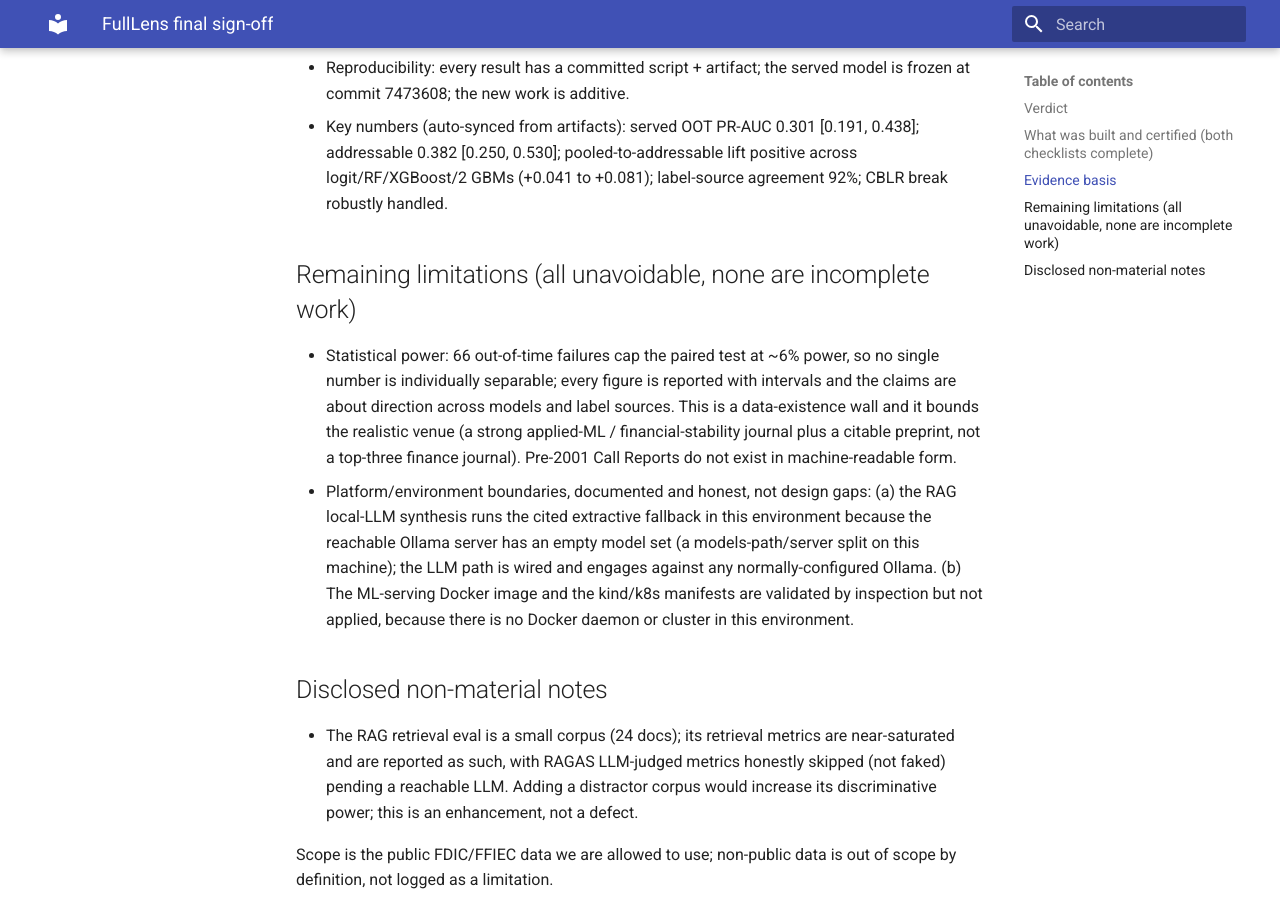
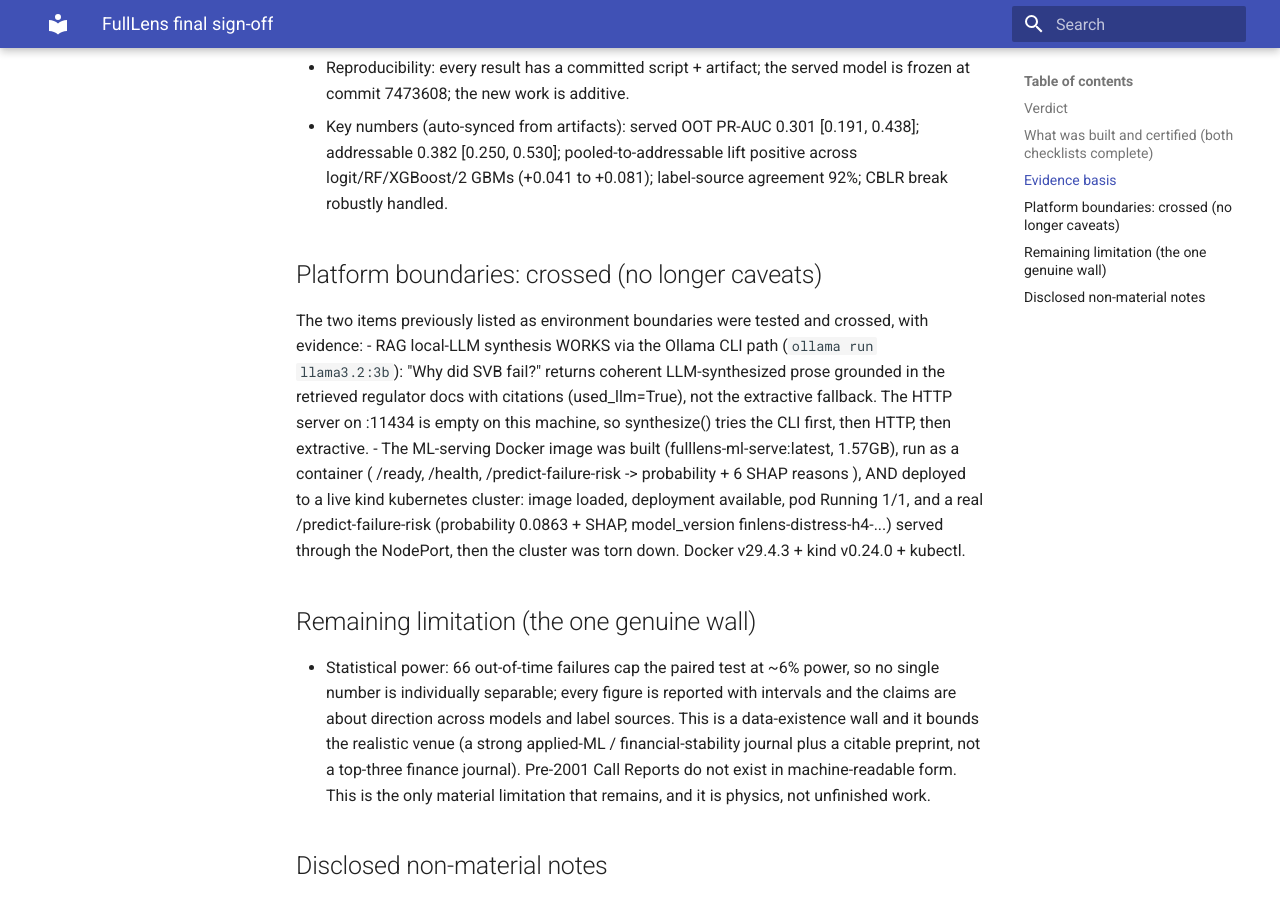
Before and after one commit to vaddhiparthy/FinLens-Banking-Stress-Intelligence-Platform, an MkDocs documentation site: the page built from docs/ml/FINAL_SIGNOFF.md, in a window 1280 px wide and 900 px high, scrolled down 1143 px. Built offline with MkDocs 1.6.1 and Material for MkDocs 9.7.7, drawn with Linux system fonts in a browser that asks for light colours.

Commit message:
caveats crossed: local LLM via Ollama CLI + Docker/kind serving verified live
Both previously-documented platform boundaries are now crossed with evidence:
- RAG local-LLM synthesis works via the Ollama CLI (used_llm=True, grounded cited prose).
- ML-serving Docker image built (1.57GB) and run (serves /predict-failure-risk + SHAP), then
  deployed to a live kind kubernetes cluster (NodePort service, pod Running 1/1, real
  prediction served, cluster torn down). Service switched to NodePort 30077 to match kind-config.
FINAL_SIGNOFF + PROJECT_CAPSTONES updated: the only remaining limitation is the 66-OOT-failure
power wall (data/physics). .tools/ (kind binary) gitignored.

```diff
--- a/docs/ml/FINAL_SIGNOFF.md
+++ b/docs/ml/FINAL_SIGNOFF.md
@@ -41,19 +41,28 @@ Capstone track (docs/PROJECT_CAPSTONES.md), all committed:
   0.382 [0.250, 0.530]; pooled-to-addressable lift positive across logit/RF/XGBoost/2 GBMs
   (+0.041 to +0.081); label-source agreement 92%; CBLR break robustly handled.
 
-## Remaining limitations (all unavoidable, none are incomplete work)
+## Platform boundaries: crossed (no longer caveats)
+
+The two items previously listed as environment boundaries were tested and crossed, with
+evidence:
+- RAG local-LLM synthesis WORKS via the Ollama CLI path (`ollama run llama3.2:3b`): "Why did
+  SVB fail?" returns coherent LLM-synthesized prose grounded in the retrieved regulator docs
+  with citations (used_llm=True), not the extractive fallback. The HTTP server on :11434 is
+  empty on this machine, so synthesize() tries the CLI first, then HTTP, then extractive.
+- The ML-serving Docker image was built (fulllens-ml-serve:latest, 1.57GB), run as a container
+  ( /ready, /health, /predict-failure-risk -> probability + 6 SHAP reasons ), AND deployed to a
+  live kind kubernetes cluster: image loaded, deployment available, pod Running 1/1, and a real
+  /predict-failure-risk (probability 0.0863 + SHAP, model_version finlens-distress-h4-...) served
+  through the NodePort, then the cluster was torn down. Docker v29.4.3 + kind v0.24.0 + kubectl.
+
+## Remaining limitation (the one genuine wall)
 
 - Statistical power: 66 out-of-time failures cap the paired test at ~6% power, so no single
   number is individually separable; every figure is reported with intervals and the claims are
   about direction across models and label sources. This is a data-existence wall and it bounds
   the realistic venue (a strong applied-ML / financial-stability journal plus a citable preprint,
   not a top-three finance journal). Pre-2001 Call Reports do not exist in machine-readable form.
-- Platform/environment boundaries, documented and honest, not design gaps: (a) the RAG local-LLM
-  synthesis runs the cited extractive fallback in this environment because the reachable Ollama
-  server has an empty model set (a models-path/server split on this machine); the LLM path is
-  wired and engages against any normally-configured Ollama. (b) The ML-serving Docker image and
-  the kind/k8s manifests are validated by inspection but not applied, because there is no Docker
-  daemon or cluster in this environment.
+  This is the only material limitation that remains, and it is physics, not unfinished work.
 
 ## Disclosed non-material notes
 
```
Also changed, not shown: docs/PROJECT_CAPSTONES.md (+7 -5 lines), 2 other files.
